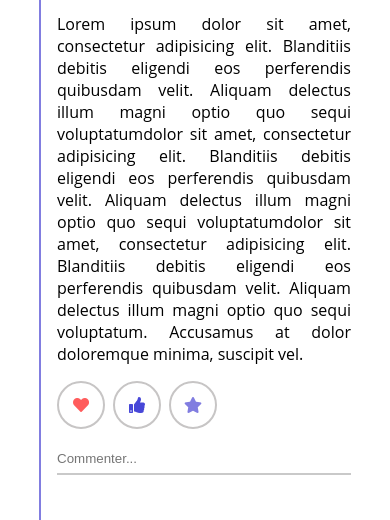
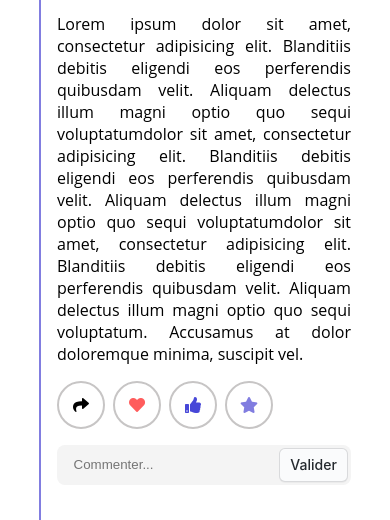
Before and after one commit to NicolasVaillant/tripCopilot, a plain HTML site: page index.html in a window 390 px wide. Shown: the part 298-818 px from the top of the page. Drawn offline with Linux system fonts and the light colour scheme.

Commit message:
Design Modified
Function modified for each comments

```diff
--- /dev/null
+++ b/css/author.css
@@ -0,0 +1,58 @@
+/* From uiverse.io by @e-coders */
+.button-to-author {
+    text-decoration: none;
+    appearance: none;
+    background-color: #FAFBFC;
+    border: 1px solid rgba(27, 31, 35, 0.15);
+    border-radius: 6px;
+    box-shadow: rgba(27, 31, 35, 0.04) 0 1px 0, rgba(255, 255, 255, 0.25) 0 1px 0 inset;
+    box-sizing: border-box;
+    color: #24292E;
+    cursor: pointer;
+    display: inline-block;
+    font-family: -apple-system, system-ui, "Segoe UI", Helvetica, Arial, sans-serif, "Apple Color Emoji", "Segoe UI Emoji";
+    font-size: 14px;
+    font-weight: 500;
+    line-height: 20px;
+    list-style: none;
+    padding: 6px 10px;
+    position: relative;
+    transition: background-color 0.2s cubic-bezier(0.3, 0, 0.5, 1);
+    user-select: none;
+    -webkit-user-select: none;
+    touch-action: manipulation;
+    vertical-align: middle;
+    white-space: nowrap;
+    word-wrap: break-word;
+}
+
+.button-to-author:hover {
+    background-color: #F3F4F6;
+    text-decoration: none;
+    transition-duration: 0.1s;
+}
+
+.button-to-author:disabled {
+    background-color: #FAFBFC;
+    border-color: rgba(27, 31, 35, 0.15);
+    color: #959DA5;
+    cursor: default;
+}
+
+.button-to-author:active {
+    background-color: #EDEFF2;
+    box-shadow: rgba(225, 228, 232, 0.2) 0 1px 0 inset;
+    transition: none 0s;
+}
+
+.button-to-author:focus {
+    outline: 1px transparent;
+}
+
+.button-to-author:before {
+    display: none;
+}
+
+.button-to-author::-webkit-details-marker {
+    display: none;
+}
--- a/css/main.scss
+++ b/css/main.scss
@@ -129,6 +129,9 @@ body{
                             aspect-ratio: 1;
                             width: 3em;
 
+                            &.fa-share{
+                                display: none;
+                            }
                             &.fa-heart{
                                 color: #ff5c5c;
                             }
@@ -145,14 +148,30 @@ body{
                     }
                     .comment-wrapper{
                         position: relative;
-                        input{
-                            padding: .5em 0;
-                            border: 0;
-                            border-bottom: 2px solid #c9c9c9;
+                        @include centerFlex;
+                        flex-direction: column;
+                        width: 100%;
+                        .row{
                             width: 100%;
-                            outline: none;
+                            @include centerFlex;
+                            flex-direction: row;
+                            padding: 0.2em;
+                            background: #f4f4f4;
+                            border-radius: 8px;
+                            label{
+                                width: 100%;
+                                input{
+                                    padding: .5em 1em;
+                                    background: none;
+                                    border: 0;
+                                    width: 100%;
+                                    outline: none;
+                                    border-radius: 0!important;
+                                }
+                            }
                         }
                         .comments{
+                            width: 100%;
                             //overflow: hidden;
                             position: relative;
                             //cursor: pointer;
@@ -187,7 +206,7 @@ body{
                                     }
 
                                     position: absolute;
-                                    top: .2em;
+                                    top: .8em;
                                     height: 11vh;
                                     overflow: hidden;
                                     transform: scale(.95);
@@ -199,7 +218,7 @@ body{
                                 }
                                 &.third-comment{
                                     //box-shadow: none!important;
-                                    top: 1em;
+                                    top: 1.4em;
                                     transform: scale(.9);
                                     z-index: -2;
                                 }
@@ -284,6 +303,12 @@ body{
                 transform: translateX(-25%) !important;
             }
 
+            .footer{
+                .fa-share{
+                    display: flex!important;
+                }
+            }
+
             .second-comment,
             .third-comment{
                 height: 10vh!important;
--- a/index.html
+++ b/index.html
@@ -12,6 +12,7 @@
 
     <link rel="stylesheet" href="css/root.css">
     <link rel="stylesheet" href="css/main.css">
+    <link rel="stylesheet" href="css/author.css">
     <script src="js/script.js" defer></script>
     <title>tripCopilot</title>
 </head>
@@ -42,15 +43,21 @@
             </p>
             <div class="footer">
                 <div class="like">
+                    <i class="fas fa-share"></i>
                     <i class="fas fa-heart"></i>
                     <i class="fas fa-thumbs-up"></i>
                     <i class="fas fa-star"></i>
                 </div>
                 <div class="comment-wrapper">
-                    <label>
-                        <input type="text" class="input-comment" placeholder="Commenter...">
-                    </label>
-                    <span class="expand" data-class="hidden">
+                    <div class="row">
+                        <label>
+                            <input type="text"
+                                   class="input-comment"
+                                   placeholder="Commenter...">
+                        </label>
+                        <button class="button-to-author" onclick="commentCreation(this)">Valider</button>
+                    </div>
+                    <span class="expand" data-class="hidden" onclick="commentExpand(this)">
                         Dérouler
                         <i class="fas fa-chevron-down"></i>
                     </span>
@@ -81,10 +88,15 @@
                     <i class="fas fa-star"></i>
                 </div>
                 <div class="comment-wrapper">
-                    <label>
-                        <input type="text" class="input-comment" placeholder="Commenter...">
-                    </label>
-                    <span class="expand" data-class="hidden">
+                    <div class="row">
+                        <label>
+                            <input type="text"
+                                   class="input-comment"
+                                   placeholder="Commenter...">
+                        </label>
+                        <button class="button-to-author" onclick="commentCreation(this)">Valider</button>
+                    </div>
+                    <span class="expand" data-class="hidden" onclick="commentExpand(this)">
                         Dérouler
                         <i class="fas fa-chevron-down"></i>
                     </span>
--- a/js/script.js
+++ b/js/script.js
@@ -1,16 +1,16 @@
 //JS FILE
+function commentCreation(element){
 
-const input_comment = document.querySelector('.input-comment')
-const comment = input_comment.closest('.comment-wrapper')
-const comments = comment.querySelector('.comments')
-const expand = comment.querySelector('.expand')
+    const comment = element.closest('.comment-wrapper')
+    const comments = comment.querySelector('.comments')
+    const input = element.closest('.row').querySelector('input')
+    const expand = comment.querySelector('.expand')
 
-input_comment.addEventListener('keyup', (e) => {
-    if(e.code === "Enter" && input_comment.value !== ""){
+    if(input.value !== ""){
         const d = new Date()
         const date = d.getDate() + "/" + Number(d.getMonth() + 1) + "/" + d.getFullYear() + " à " + d.getHours() + ":" + d.getMinutes()
 
-        let com = input_comment.value
+        let com = input.value
         if(comments.childElementCount >= 2){
             expand.setAttribute("data-class", "")
             let child = comments.children
@@ -37,21 +37,24 @@ input_comment.addEventListener('keyup', (e) => {
         div.appendChild(date_comment)
         comments.insertBefore(div, comments.firstChild)
 
-        input_comment.value = ""
+        input.value = ""
     }
-})
+}
+
 let a = 0
-expand.addEventListener('click', () => {
+function commentExpand(element){
     a++
+    const comment = element.closest('.comment-wrapper')
+    const comments = comment.querySelector('.comments')
     let all_comments = comments.children
 
     for (let i = 0; i < comments.childElementCount; i++) {
         if(a%2 === 0){
             all_comments[i].classList.remove('unstack')
-            expand.innerHTML = "Dérouler <i class=\"fas fa-chevron-down\"></i>"
+            element.innerHTML = "Dérouler <i class=\"fas fa-chevron-down\"></i>"
         }else{
             all_comments[i].classList.add('unstack')
-            expand.innerHTML = "Enrouler <i class=\"fas fa-chevron-up\"></i>"
+            element.innerHTML = "Enrouler <i class=\"fas fa-chevron-up\"></i>"
         }
     }
-})
+}
```
Also changed, not shown: css/main.css, 1 other file.
